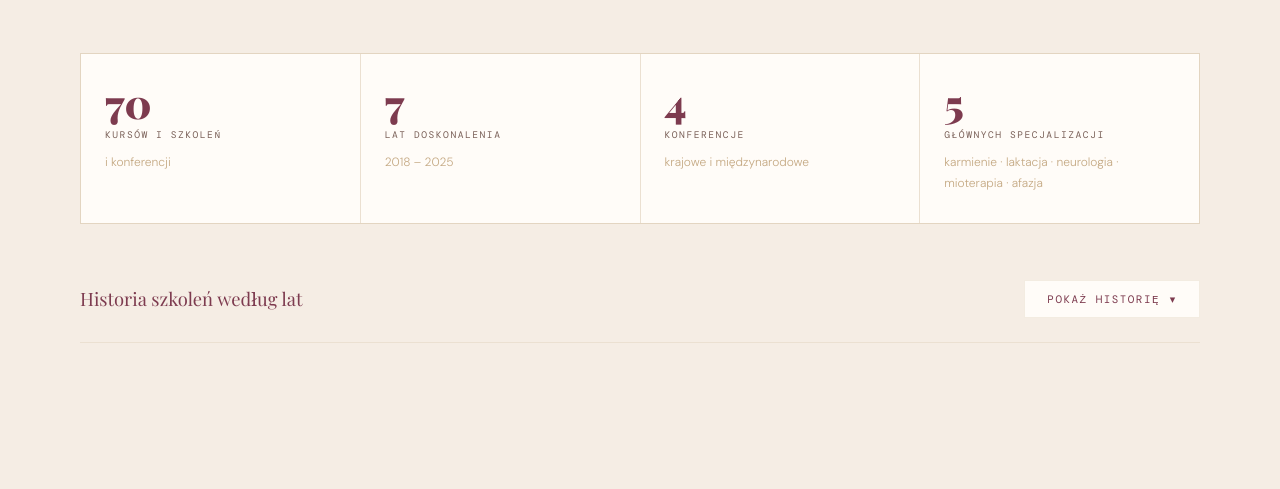
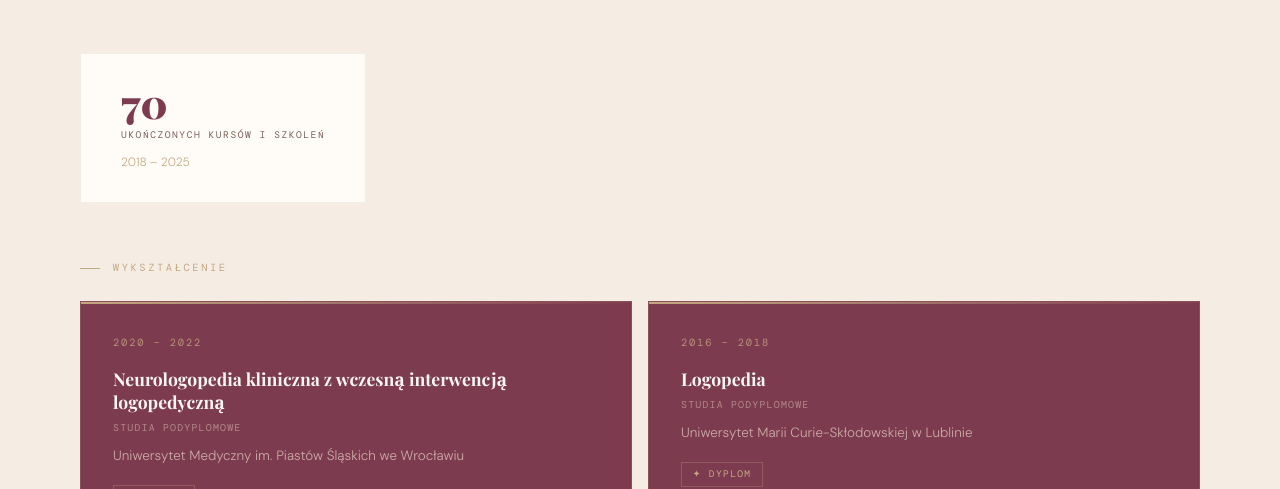
Before and after one commit to mateuszpuchala86-bit/logopeda-3.0, a plain HTML site: page index.html in a window 1280 px wide. Shown: the part 2340-2829 px from the top of the page. Drawn offline with nearby package versions, Linux system fonts and the light colour scheme; a web font is replaced by a local one.

Commit message:
zmiana sekcji szkolenia i dodane wykształcenie

```diff
--- a/index.html
+++ b/index.html
@@ -1682,21 +1682,105 @@
 
     .nav.scrolled .nav-logo-title { color: var(--gold); }
 
+    /* ══ WYKSZTAŁCENIE ══ */
+    .edu-section {
+      margin-bottom: 3.5rem;
+    }
+
+    .edu-label { margin-bottom: 1.5rem; }
+
+    .edu-grid {
+      display: grid;
+      grid-template-columns: 1fr 1fr;
+      gap: 1rem;
+    }
+
+    .edu-card {
+      background: var(--forest);
+      border: 1px solid rgba(196,168,130,0.2);
+      padding: 2rem 2rem 1.6rem;
+      position: relative;
+      overflow: hidden;
+      transition: transform 0.25s, box-shadow 0.25s;
+    }
+
+    .edu-card::before {
+      content: '';
+      position: absolute;
+      top: 0; left: 0; right: 0;
+      height: 2px;
+      background: linear-gradient(to right, var(--gold), transparent);
+    }
+
+    .edu-card:hover {
+      transform: translateY(-3px);
+      box-shadow: 0 12px 36px rgba(125,59,79,0.2);
+    }
+
+    .edu-year {
+      font-family: var(--mono);
+      font-size: 0.65rem;
+      letter-spacing: 0.18em;
+      text-transform: uppercase;
+      color: var(--gold);
+      margin-bottom: 1rem;
+      opacity: 0.8;
+    }
+
+    .edu-degree {
+      font-family: var(--serif);
+      font-size: 1.1rem;
+      font-weight: 700;
+      color: var(--cream);
+      line-height: 1.3;
+      margin-bottom: 0.3rem;
+    }
+
+    .edu-type {
+      font-family: var(--mono);
+      font-size: 0.62rem;
+      letter-spacing: 0.12em;
+      text-transform: uppercase;
+      color: rgba(245,232,210,0.45);
+      margin-bottom: 0.6rem;
+    }
+
+    .edu-school {
+      font-size: 0.84rem;
+      color: rgba(245,232,210,0.65);
+      line-height: 1.45;
+    }
+
+    .edu-badge {
+      display: inline-block;
+      margin-top: 1.2rem;
+      font-family: var(--mono);
+      font-size: 0.6rem;
+      letter-spacing: 0.14em;
+      text-transform: uppercase;
+      color: var(--gold);
+      border: 1px solid rgba(196,168,130,0.3);
+      padding: 0.22rem 0.65rem;
+    }
+
+    @media (max-width: 600px) {
+      .edu-grid { grid-template-columns: 1fr; }
+    }
+
     /* ══ ROZWÓJ ZAWODOWY ══ */
     .dev-stats {
-      display: grid;
-      grid-template-columns: repeat(4, 1fr);
-      gap: 1px;
-      background: var(--border);
-      border: 1px solid var(--border);
+      display: flex;
       margin-bottom: 3.5rem;
     }
     .dev-stat {
       background: var(--paper);
-      padding: 1.8rem 1.5rem;
+      border: 1px solid var(--border);
+      padding: 1.8rem 2.5rem;
       display: flex;
       flex-direction: column;
       gap: 0.3rem;
+      width: fit-content;
+      min-width: 220px;
       transition: background 0.25s;
     }
     .dev-stat:hover { background: var(--mist); }
@@ -1858,7 +1942,6 @@
     .dev-expand-btn.hidden { display: none; }
     .dev-expand-hint { font-size: 0.78rem; color: var(--muted); }
     @media (max-width: 768px) {
-      .dev-stats { grid-template-columns: 1fr 1fr; }
       .dev-timeline::before { left: 0; }
       .dev-year-block { grid-template-columns: 1fr; }
       .dev-year-left { flex-direction: row; align-items: center; gap: 0.8rem; padding: 1.2rem 0 0.4rem; }
@@ -1866,7 +1949,6 @@
       .dev-year-right { padding: 0.5rem 0 1.5rem 1rem; border-left: 2px solid var(--border); margin-left: 0.5rem; }
       .dev-toggle-bar { flex-direction: column; align-items: flex-start; }
     }
-    @media (max-width: 480px) { .dev-stats { grid-template-columns: 1fr; } }
 
     nav.open .nav-links a { font-size: 1.1rem; }
 
@@ -2174,23 +2256,35 @@
     <div class="dev-stats reveal">
       <div class="dev-stat">
         <span class="dev-stat-num" data-count="70">0</span>
-        <span class="dev-stat-lbl">Kursów i szkoleń</span>
-        <span class="dev-stat-sub">i konferencji</span>
-      </div>
-      <div class="dev-stat">
-        <span class="dev-stat-num" data-count="7">0</span>
-        <span class="dev-stat-lbl">Lat doskonalenia</span>
+        <span class="dev-stat-lbl">Ukończonych kursów i szkoleń</span>
         <span class="dev-stat-sub">2018 – 2025</span>
       </div>
-      <div class="dev-stat">
-        <span class="dev-stat-num" data-count="4">0</span>
-        <span class="dev-stat-lbl">Konferencje</span>
-        <span class="dev-stat-sub">krajowe i międzynarodowe</span>
-      </div>
-      <div class="dev-stat">
-        <span class="dev-stat-num" data-count="5">0</span>
-        <span class="dev-stat-lbl">Głównych specjalizacji</span>
-        <span class="dev-stat-sub">karmienie · laktacja · neurologia · mioterapia · afazja</span>
+    </div>
+
+    <!-- WYKSZTAŁCENIE -->
+    <div class="edu-section reveal">
+      <div class="edu-label">
+        <div class="label">Wykształcenie</div>
+      </div>
+      <div class="edu-grid">
+        <div class="edu-card">
+          <div class="edu-year">2020 – 2022</div>
+          <div class="edu-body">
+            <div class="edu-degree">Neurologopedia kliniczna z wczesną interwencją logopedyczną</div>
+            <div class="edu-type">Studia podyplomowe</div>
+            <div class="edu-school">Uniwersytet Medyczny im. Piastów Śląskich we Wrocławiu</div>
+          </div>
+          <div class="edu-badge">✦ Dyplom</div>
+        </div>
+        <div class="edu-card">
+          <div class="edu-year">2016 – 2018</div>
+          <div class="edu-body">
+            <div class="edu-degree">Logopedia</div>
+            <div class="edu-type">Studia podyplomowe</div>
+            <div class="edu-school">Uniwersytet Marii Curie-Skłodowskiej w Lublinie</div>
+          </div>
+          <div class="edu-badge">✦ Dyplom</div>
+        </div>
       </div>
     </div>
 
```
Also changed, not shown: img/terapia.jpg, img/terapia2.jpg, img/terapia3.jpg.
